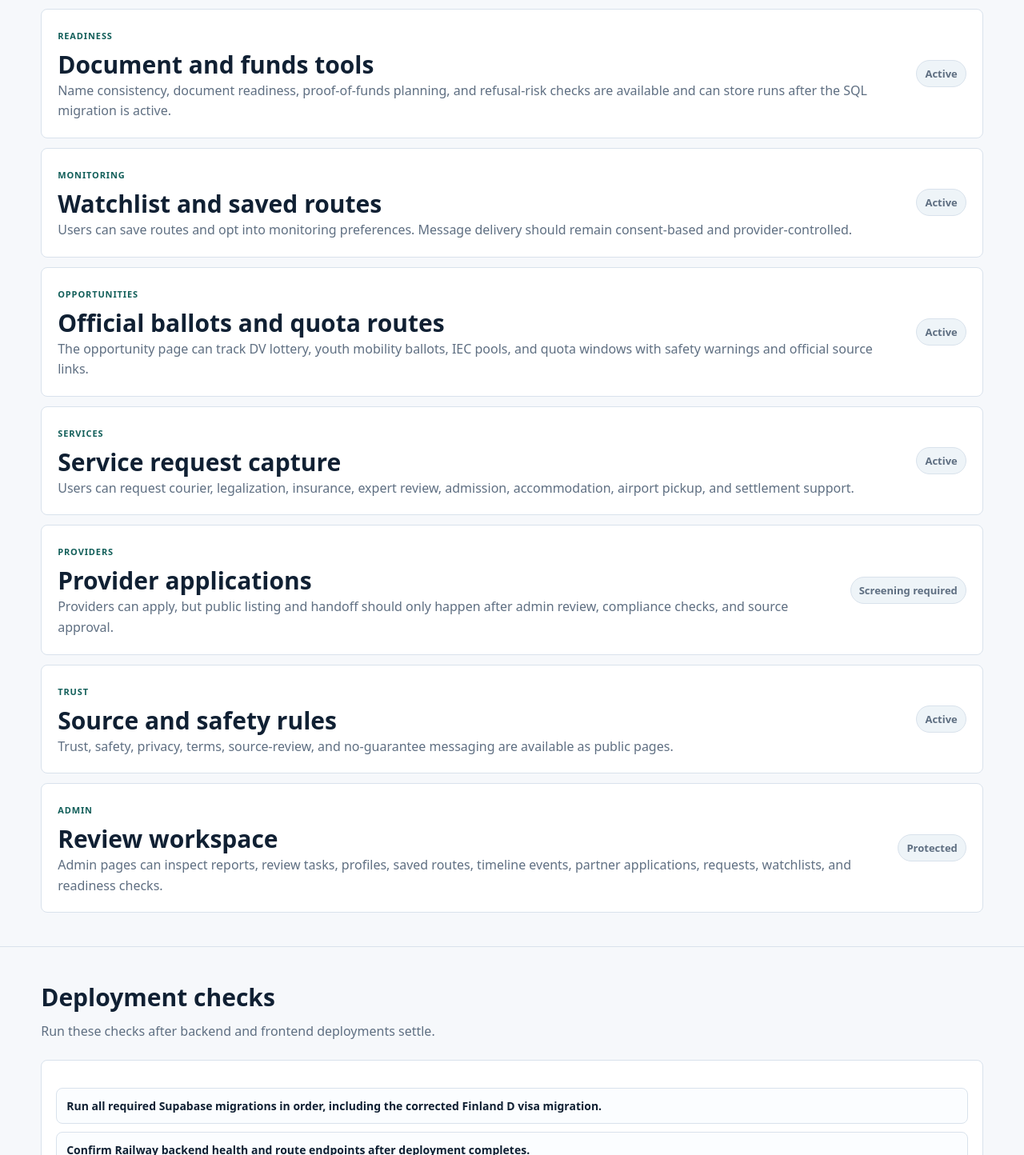
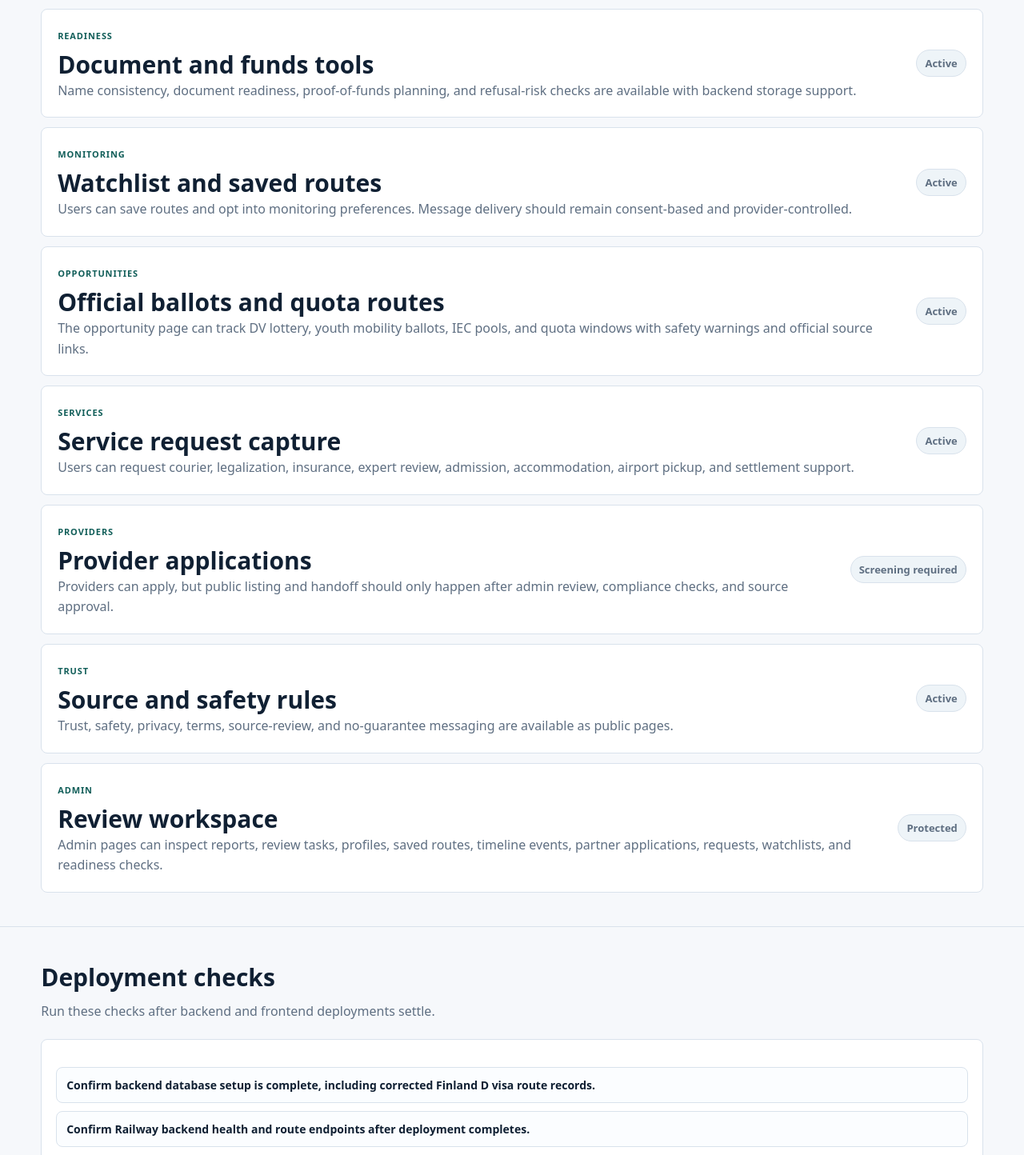
Before and after one commit to SirBM201/SirBM201-moveready-frontend, a Next.js app: page /launch-readiness in a window 1280 px wide. Shown: the part 806-2250 px from the top of the page at 80% size. Built offline with nearby package versions, Linux system fonts and the light colour scheme.

Commit message:
Use public-safe launch readiness wording

```diff
--- a/app/launch-readiness/page.tsx
+++ b/app/launch-readiness/page.tsx
@@ -9,7 +9,7 @@ const launchChecks = [
     area: "Readiness",
     status: "Active",
     title: "Document and funds tools",
-    text: "Name consistency, document readiness, proof-of-funds planning, and refusal-risk checks are available and can store runs after the SQL migration is active.",
+    text: "Name consistency, document readiness, proof-of-funds planning, and refusal-risk checks are available with backend storage support.",
   },
   {
     area: "Monitoring",
@@ -50,7 +50,7 @@ const launchChecks = [
 ];
 
 const deploymentChecks = [
-  "Run all required Supabase migrations in order, including the corrected Finland D visa migration.",
+  "Confirm backend database setup is complete, including corrected Finland D visa route records.",
   "Confirm Railway backend health and route endpoints after deployment completes.",
   "Confirm Vercel frontend has the latest production deployment.",
   "Set frontend API base to the active backend URL.",
```
